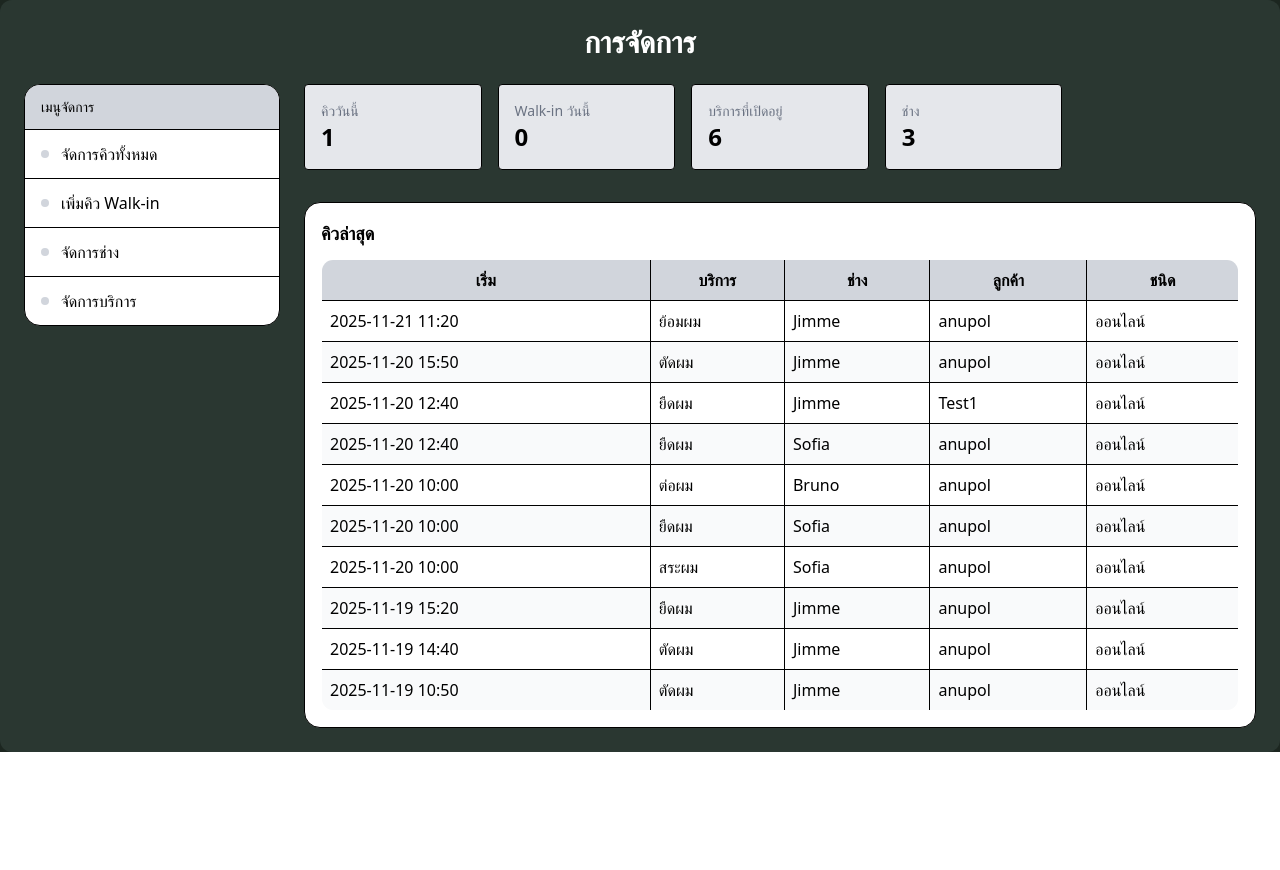
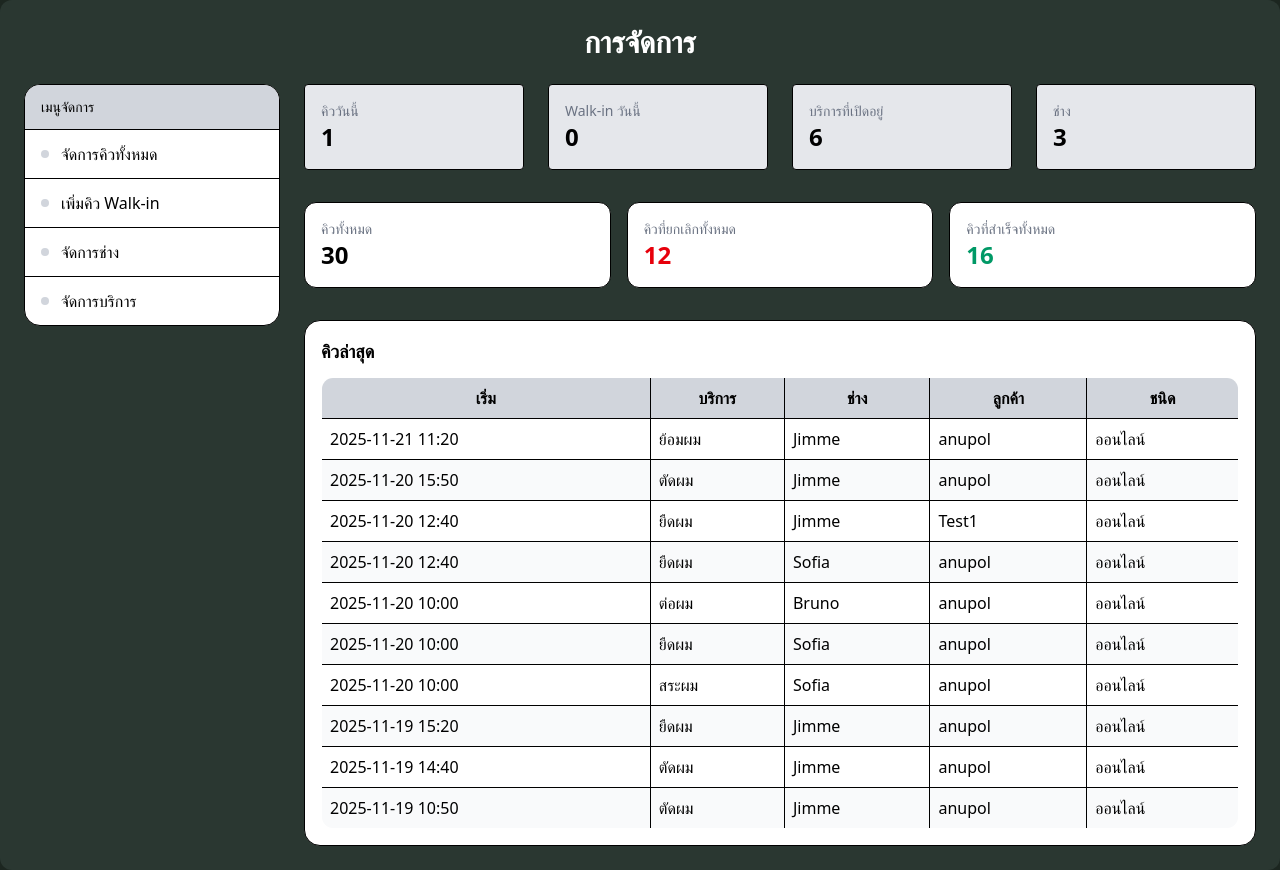
Before and after one commit to AnupolKL/Software-Engineering-68, a Django app: page /dashboard/ in a window 1280 px wide. Shown: the part 70-940 px from the top of the page. Before the commit the page ends 822 px from the top, so only its background shows below. Run offline with Django 5.2, Linux system fonts and the light colour scheme; a user stored in the database is signed in; data comes from the database, SQL or seed files in the repository; style sheets or scripts are compiled from the project's sources; parts of the project's set-up code (start-up, migrations or seed data) failed here and were passed over.

Commit message:
dashbord add new

```diff
--- a/bookings/views_admin.py
+++ b/bookings/views_admin.py
@@ -90,6 +90,9 @@ def dashboard_home(request):
         ).count(),
         "services_active": Service.objects.filter(is_active=True).count(),
         "barbers": User.objects.filter(is_barber=True, is_active=True).count(),
+        "bookings_total": Booking.objects.all().count(),
+        "bookings_canceled": Booking.objects.filter(status="canceled").count(),
+        "bookings_completed": Booking.objects.filter(status="completed").count(),
     }
 
     latest = Booking.objects.select_related("service", "barber", "customer").order_by("-start_at")[:10]
--- a/templates/adminx/dashboard.html
+++ b/templates/adminx/dashboard.html
@@ -55,7 +55,7 @@
       <!-- Main content (Right) -->
       <div class="flex-1 space-y-8 ">
         <!-- สรุปตัวเลขหลัก -->
-        <div class="grid md:grid-cols-5 gap-4">
+        <div class="grid md:grid-cols-4 gap-6">
           <div class="border rounded p-4 bg-gray-200">
             <div class="text-sm text-gray-500">คิววันนี้</div>
             <div class="text-2xl font-bold">{{ stats.bookings_today }}</div>
@@ -71,6 +71,20 @@
           <div class="border rounded p-4 bg-gray-200">
             <div class="text-sm text-gray-500">ช่าง</div>
             <div class="text-2xl font-bold">{{ stats.barbers }}</div>
+          </div>
+        </div>
+        <div class="grid md:grid-cols-3 gap-4 mt-4">
+          <div class="border rounded-xl p-4 bg-white">
+            <div class="text-sm text-gray-500">คิวทั้งหมด</div>
+            <div class="text-2xl font-bold">{{ stats.bookings_total }}</div>
+          </div>
+          <div class="border rounded-xl p-4 bg-white">
+            <div class="text-sm text-gray-500">คิวที่ยกเลิกทั้งหมด</div>
+            <div class="text-2xl font-bold text-red-600">{{ stats.bookings_canceled }}</div>
+          </div>
+          <div class="border rounded-xl p-4 bg-white">
+            <div class="text-sm text-gray-500">คิวที่สำเร็จทั้งหมด</div>
+            <div class="text-2xl font-bold text-emerald-600">{{ stats.bookings_completed }}</div>
           </div>
         </div>
 
```
